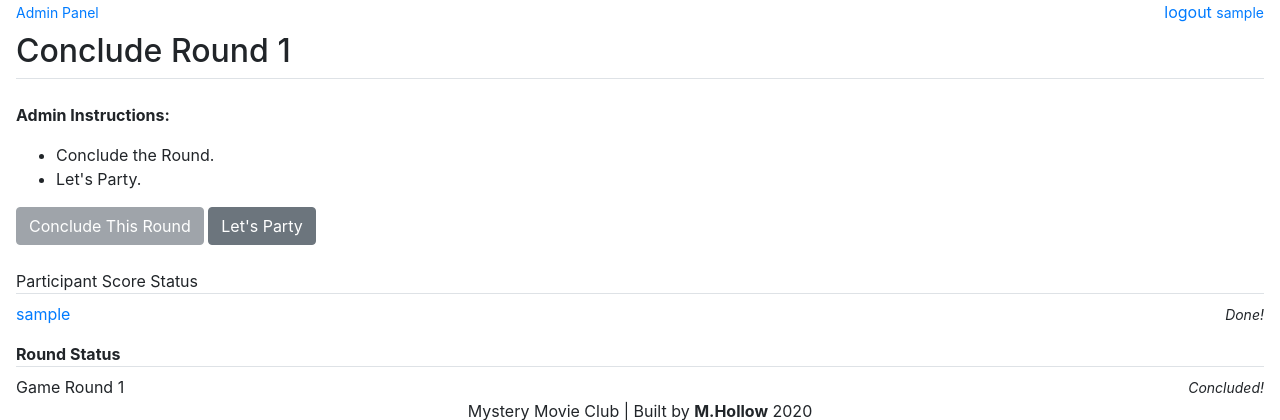
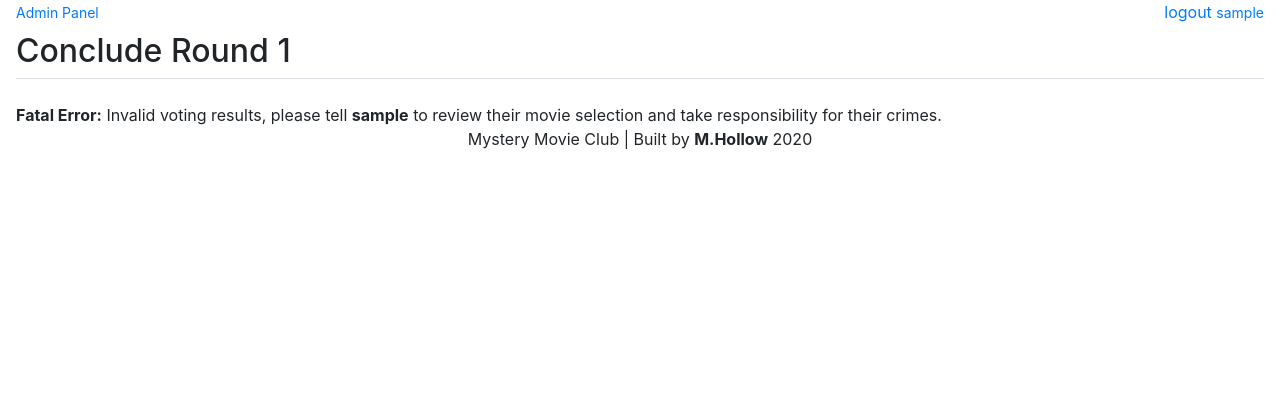
Before and after one commit to m-hollow/MysteryMovie, a Django app: page /conclude_round/1/ in a window 1280 px wide. Shown: the part 58-478 px from the top of the page. Run offline with Django 3.2, Linux system fonts and the light colour scheme; a user stored in the database is signed in; tables that the repository leaves empty hold one stand-in row (values such as "Sample post"); some libraries are stand-ins or nearby versions.

Commit message:
Adding sanity-check to round conclusion to identify any users who have not properly voted, and not throw a 500 exception.

```diff
--- a/movies/templates/movies/conclude_round.html
+++ b/movies/templates/movies/conclude_round.html
@@ -11,6 +11,12 @@
 {% endblock page_header %}
 
 {% block content %}
+
+{% if fatal_error %}
+
+  <strong>Fatal Error:</strong> {{ fatal_error|safe }}
+
+{% else %}
 
 <p class="mb-2"><b>Admin Instructions:</b></p>
 <p>
@@ -51,5 +57,6 @@
       <span class="float-right"><small>Not Finalized</small></span>
     {%endif%}
 
+{% endif %}
 
 {% endblock content %}
--- a/movies/views.py
+++ b/movies/views.py
@@ -694,6 +694,19 @@ class ConcludeRoundView(LoginRequiredMixin, UserPassesTestMixin, UpdateView):
 
         # grab all the movies in the round
         round_movies = self.object.movies_from_round.all()   # verify if this actually gets used anywhere!
+
+        # sanity-check all users have voted correctly before proceeding.
+        participant_validity = {}
+        for participant in round_participants:
+            participant_validity[participant] = 0
+            participant_umds = [movie.usermoviedetail_set.get(user=participant) for movie in round_movies]
+            for umd in participant_umds:
+                if umd.user_guess is None and umd.is_user_movie == 1:
+                    participant_validity[participant] = 1
+        for participant in participant_validity.keys():
+            if participant_validity[participant] == 0:
+                context["fatal_error"] = "Invalid voting results, please tell <strong>{0}</strong> to review their movie selection and take responsibility for their crimes.".format(participant)
+                return context
 
         # build a primary data structure for storing the rounds point results by participant, calculated by calling the calc methods:
         point_queue = {}
```
